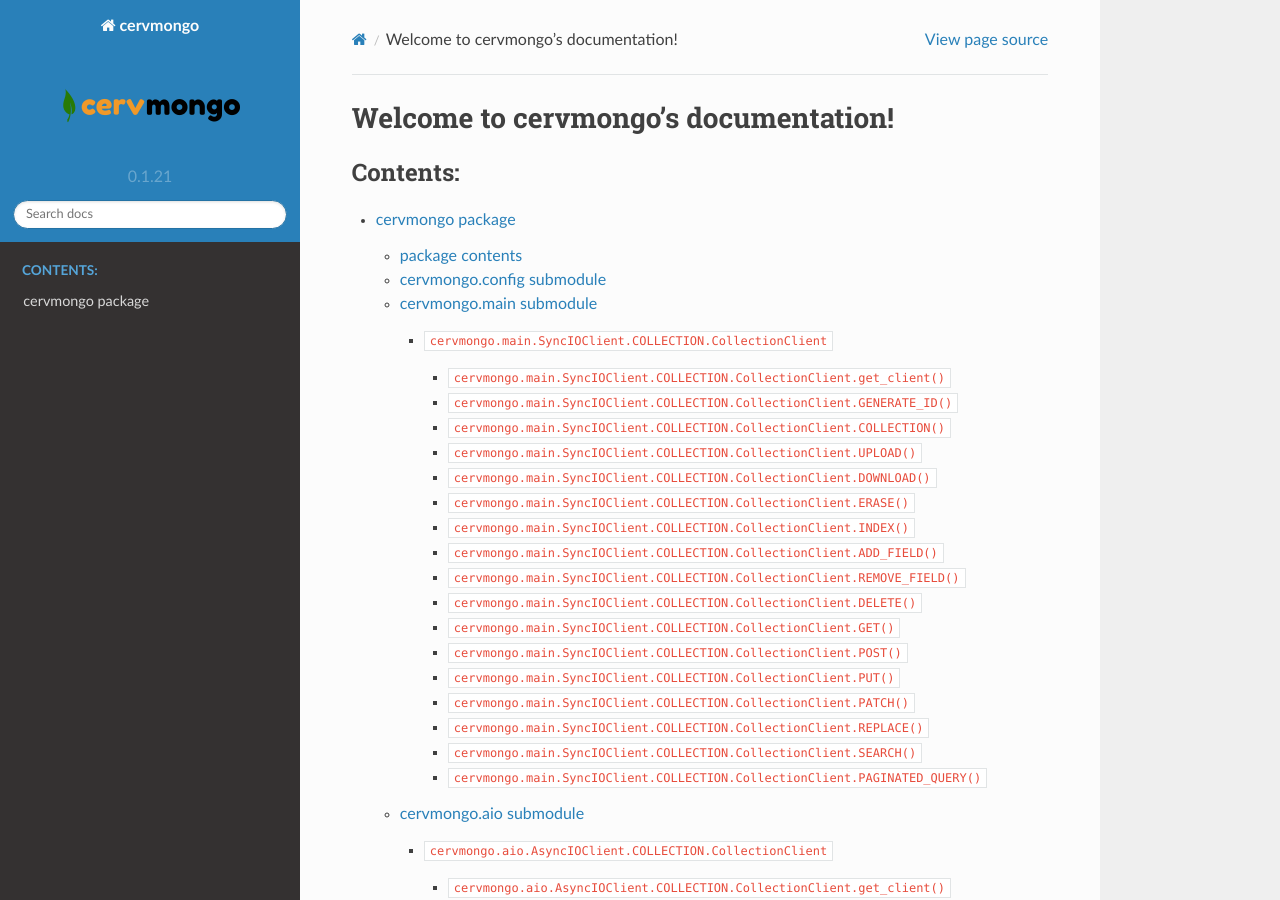
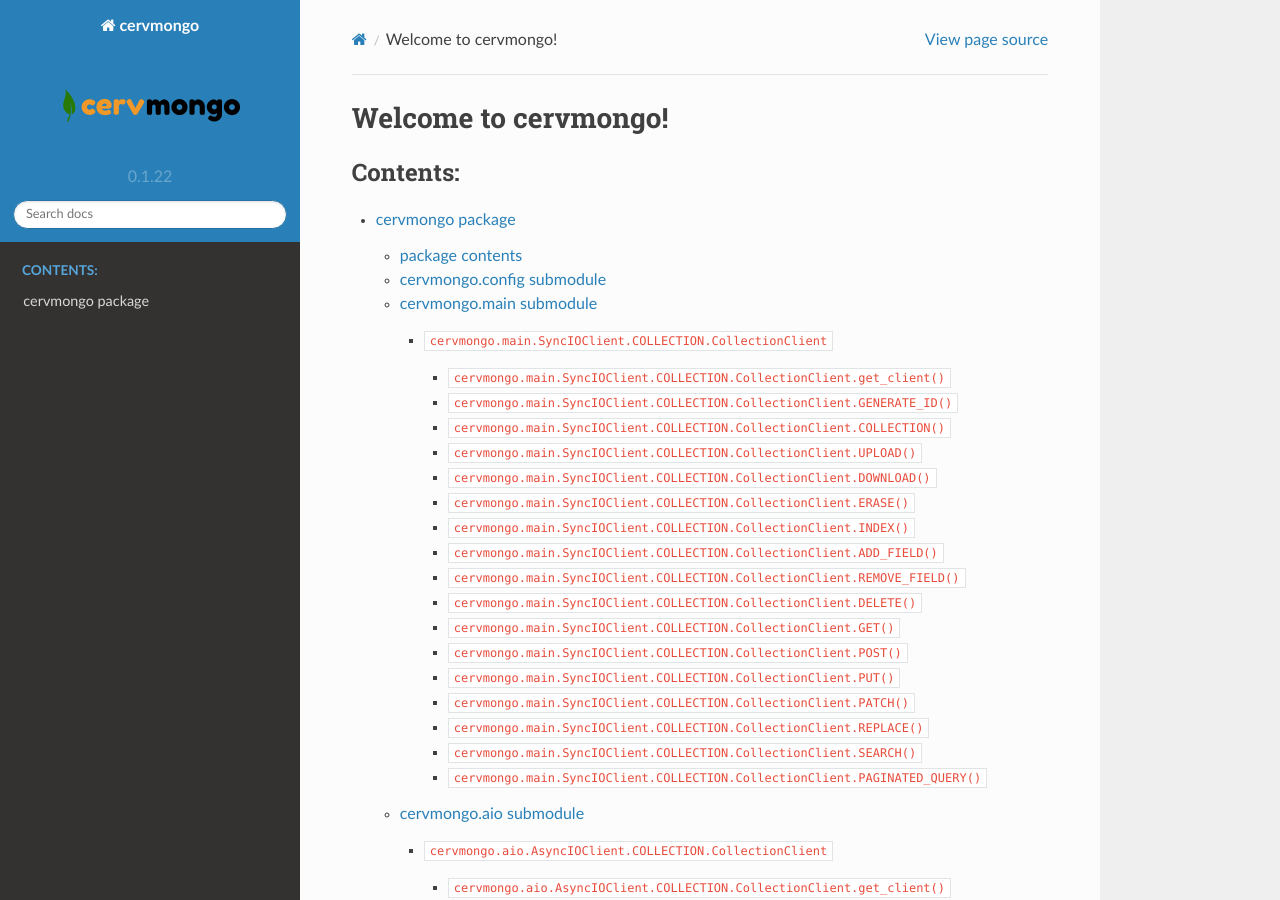
Before and after one commit to antcer1213/cervmongo, a Sphinx documentation site: the page built from docs/index.rst, in a window 1280 px wide and 900 px high. Built offline with Sphinx 7.4.7 and the Read the Docs theme 2.0.0, drawn with Linux system fonts in a browser that asks for light colours; some of the changed text lies outside the part shown.

````diff
--- a/README.md
+++ b/README.md
@@ -12,10 +12,6 @@ Use the package manager [pip](https://pip.pypa.io/en/stable/) to install cervmon
 ```bash
 pip install cervmongo
 ```
-
-## Documentation
-
-Full documentation available [here](https://cerver.info/packages/cervmongo/).
 
 ## Usage
 
--- a/docs/conf.py
+++ b/docs/conf.py
@@ -39,8 +39,8 @@ sys.path.insert(0, '/home/anthony/development/cervmongo/trunk/')
 project = 'cervmongo'
 copyright = '2020, Anthony "antcer1213" Cervantes'
 author = 'Anthony "antcer1213" Cervantes'
-version = "0.1.21"
-release = "0.1.21"
+version = "0.1.22"
+release = "0.1.22"
 html_logo = '_static/logo_cropped.png'
 html_favicon = '_static/favicon.ico'
 
--- a/docs/index.rst
+++ b/docs/index.rst
@@ -1,5 +1,5 @@
 
-Welcome to cervmongo's documentation!
+Welcome to cervmongo!
 =====================================
 
 .. toctree::
--- a/setup.py
+++ b/setup.py
@@ -8,7 +8,7 @@ with open("requirements.txt", "r") as _file:
 
 setuptools.setup(
     name="cervmongo",
-    version="0.1.21",
+    version="0.1.22",
     author="Anthony 'antcer1213' Cervantes",
     author_email="anthony.cervantes@cerver.info",
     description="An (even) higher-level MongoDB client",
````
Also changed, not shown: other parts of README.md (+4 -0 lines), .travis.yml (added), 1 other file.
